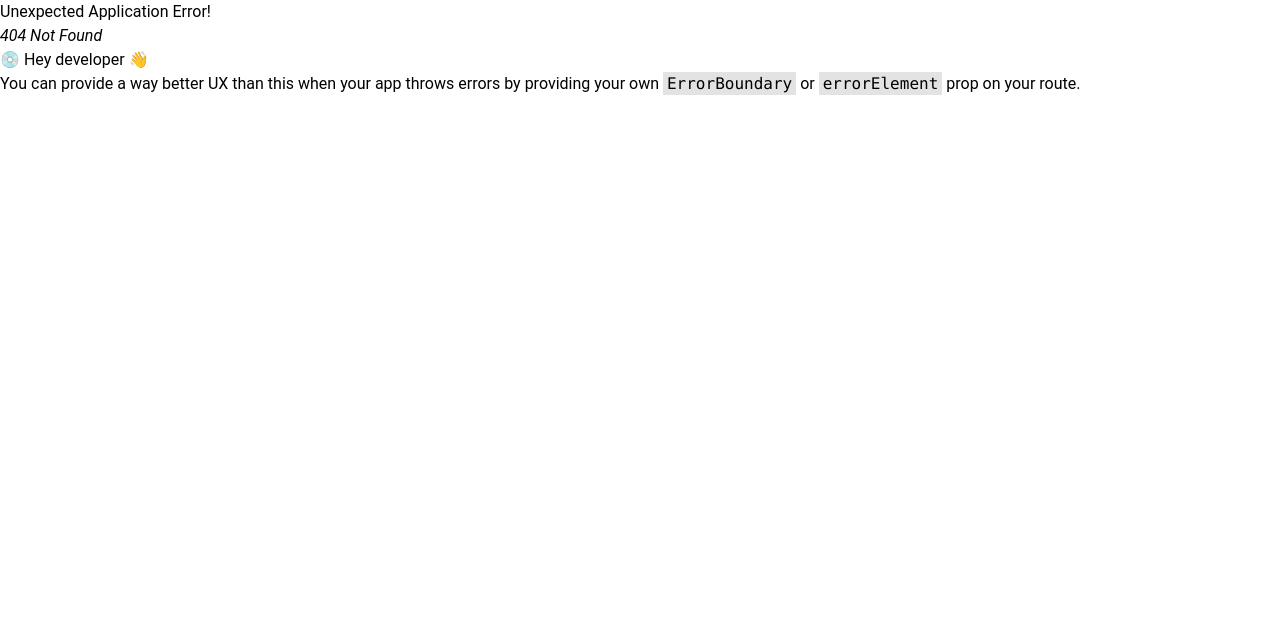
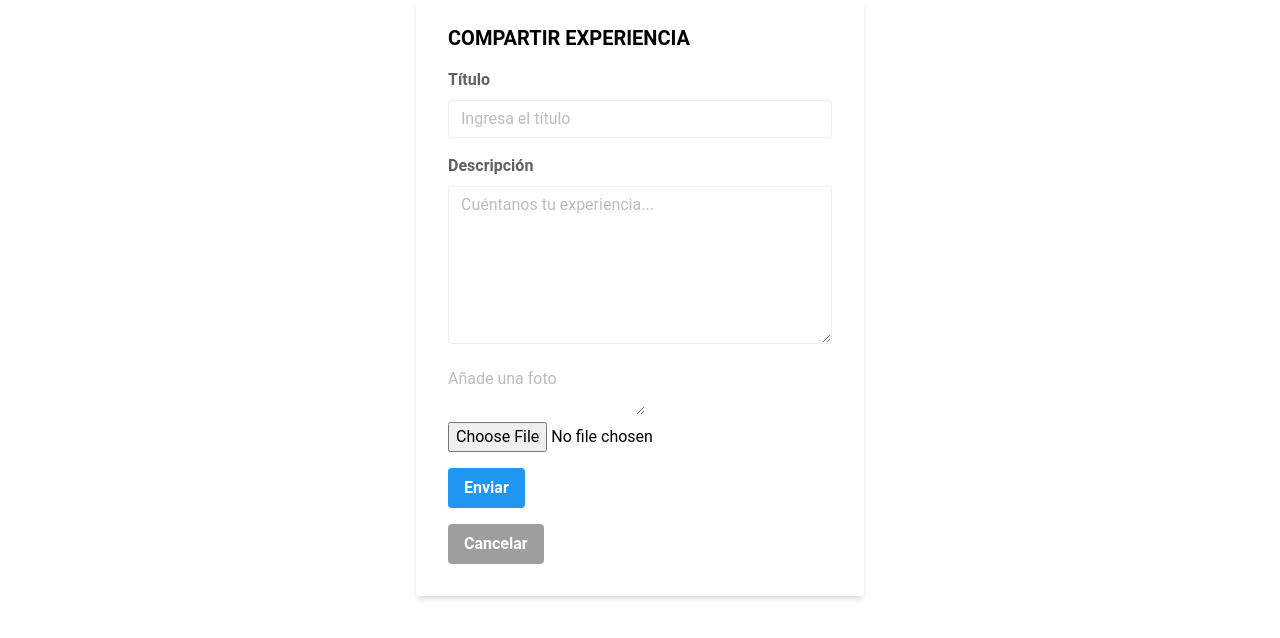
Before and after one commit to Es-Tan-Facil/FrontEnd, a React (Create React App) app: page /admin in a window 1280 px wide. Before the commit this address had no page. Shown: the top 638 px of the page. Built offline with nearby package versions, Linux system fonts and the light colour scheme.

Commit message:
servicios+image64

```diff
--- /dev/null
+++ b/src/Components/InputPhoto.jsx
@@ -0,0 +1,45 @@
+import React, { useState, useEffect} from 'react';
+
+function InputPhoto({setUrlImg}) {
+    const [file, setFile] = useState(null);
+    const [imagePreview, setImagePreview] = useState(null);
+    const [base64, setBase64] = useState(null);
+
+    const handleFileChange = (e) => {
+        const selectedFile = e.target.files[0];
+        setFile(selectedFile);
+
+        const reader = new FileReader();
+        reader.onloadend = () => {
+            setImagePreview(reader.result);
+        };
+        reader.readAsDataURL(selectedFile);
+    };
+
+    useEffect(() => {
+        if (imagePreview) {
+            const canvas = document.createElement("canvas");
+            const image = new Image();
+            image.src = imagePreview;
+            image.onload = () => {
+                canvas.width = image.naturalWidth;
+                canvas.height = image.naturalHeight;
+                const context = canvas.getContext("2d");
+                context.drawImage(image, 0, 0);
+                const base64 = canvas.toDataURL();
+                setBase64(base64);
+                setUrlImg(base64)
+            };
+        }
+    }, [imagePreview]);
+
+    return (
+        <div>
+            <textarea onChange={(e)=> setUrlImg(e.target.value)} value={base64} required class="form-control" placeholder="Añade una foto"
+                                id="photo"/>
+        <input type="file" onChange={handleFileChange} />
+        </div>
+    );
+}
+
+export default InputPhoto;
--- a/src/Components/LoginForm/LoginForm.jsx
+++ b/src/Components/LoginForm/LoginForm.jsx
@@ -1,5 +1,5 @@
 import React from 'react';
-import AuthService from "../../service/AuthService";
+import AuthService from "../../Services/AuthService";
 import { useState } from 'react';
 
 function LoginForm() {
@@ -8,7 +8,7 @@ function LoginForm() {
 
     const handleSubmit = (event) => {
         event.preventDefault();
-        const credentials = { username, password };
+
         AuthService.login(username, password);
     };
 
@@ -17,16 +17,11 @@ function LoginForm() {
 
             <form style={{ width: '400px', height: '300px' }} onSubmit={handleSubmit} className="form">
                 <div className="mb-4">
-                    <label htmlFor="username" className="block text-gray-700 font-bold mb-2">
-                        Usuario:
-                    </label>
-                    <input type="text" id="username" value={username} onChange={(event) => setUsername(event.target.value)} name="username" className="shadow appearance-none border rounded w-full py-2 px-3 text-gray-700 leading-tight focus:outline-none focus:shadow-outline"
-                    />
+                    <label htmlFor="username" className="block text-gray-700 font-bold mb-2">Usuario:</label>
+                    <input type="text" id="username" value={username} onChange={(event) => setUsername(event.target.value)} name="username" className="shadow appearance-none border rounded w-full py-2 px-3 text-gray-700 leading-tight focus:outline-none focus:shadow-outline"/>
                 </div>
                 <div className="mb-6">
-                    <label htmlFor="password" className="block text-gray-700 font-bold mb-2">
-                        Contraseña:
-                    </label>
+                    <label htmlFor="password" className="block text-gray-700 font-bold mb-2">Contraseña:</label>
                     <input type="password" id="password" value={password} onChange={(event) => setPassword(event.target.value)} name="password" className="shadow appearance-none border rounded w-full py-2 px-3 text-gray-700 leading-tight focus:outline-none focus:shadow-outline" />
                 </div>
                 <div className="flex items-center justify-between">
--- a/src/Components/NewsForm/NewsForm.jsx
+++ b/src/Components/NewsForm/NewsForm.jsx
@@ -0,0 +1,53 @@
+import React, { useState } from 'react';
+import HTTPService from '../../Services/HTTPService'
+import InputPhoto from '../InputPhoto'
+import { Link } from "react-router-dom";
+
+
+
+function NewsForm() {
+    const [title, setTitle] = useState('');
+    const [description, setDescription] = useState('');
+    const [urlImg, setUrlImg] = useState("");
+
+    const handleSubmit = (event) => {
+        const data = {
+            name: title,
+            description: description,
+            urlImg: urlImg
+
+        }
+
+        HTTPService().createData(data)
+    }
+
+    return (
+
+        <div className="max-w-md mx-auto bg-white shadow-md rounded px-8 pt-6 pb-8 mb-4">
+            <h2 className="text-xl mb-4 font-bold">COMPARTIR EXPERIENCIA</h2>
+            <form>
+                <div className="mb-4">
+                    <label className="block text-gray-700 font-bold mb-2" htmlFor="title">Título</label>
+                    <input onChange={(event) => { setTitle(event.target.value) }} className="appearance-none border rounded w-full py-2 px-3 text-gray-700 leading-tight focus:outline-none focus:shadow-outline" id="title" type="text" placeholder="Ingresa el título" autoFocus />
+                </div>
+                <div className="mb-4">
+                    <label className="block text-gray-700 font-bold mb-2" htmlFor="description">Descripción</label>
+                    <textarea onChange={(event) => { setDescription(event.target.value) }}
+                        rows={7} p className="appearance-none border rounded w-full py-2 px-3 text-gray-700 leading-tight focus:outline-none focus:shadow-outline" id="description" placeholder="Cuéntanos tu experiencia..." />
+                </div>
+                <div className="mb-4">
+                    <InputPhoto setUrlImg={setUrlImg} />
+                </div>
+                <div className="mb-4">
+                    <Link to="/">
+                        <button onClick={() => handleSubmit()} className="bg-blue-500 hover:bg-blue-700 text-white font-bold py-2 px-4 rounded focus:outline-none focus:shadow-outline" type="submit" content='Enviar' icon='like'>Enviar</button>
+                    </Link>
+                </div>
+                <div className="flex items-center justify-between">
+                    <button className="bg-gray-500 hover:bg-gray-700 text-white font-bold py-2 px-4 rounded focus:outline-none focus:shadow-outline" type="button">Cancelar</button>
+                </div>
+            </form>
+        </div>
+    )
+}
+export default NewsForm
--- /dev/null
+++ b/src/Pages/AdminPage/AdminPage.jsx
@@ -0,0 +1,10 @@
+import React from 'react'
+import NewsForm from '../../Components/NewsForm/NewsForm'
+
+function AdminPage() {
+    return (
+      <NewsForm />
+    )
+  }
+
+  export default AdminPage
--- a/src/Pages/Login.jsx
+++ /dev/null
@@ -1,10 +0,0 @@
-import React from 'react'
-import LoginForm from '../Components/LoginForm/LoginForm'
-
-function Login() {
-    return (
-      <LoginForm />
-    )
-  }
-
-  export default Login
--- /dev/null
+++ b/src/Pages/LoginPage/LoginPage.jsx
@@ -0,0 +1,10 @@
+import React from 'react'
+import LoginForm from '../../Components/LoginForm/LoginForm'
+
+function LoginPage() {
+    return (
+      <LoginForm />
+    )
+  }
+
+  export default LoginPage
--- a/src/Services/Auth-Service.jsx
+++ b/src/Services/AuthHeader.jsx
@@ -1,4 +1,4 @@
-export default function authHeader() {
+ function AuthHeader() {
     const user = JSON.parse(localStorage.getItem('user'));
 
     if (user && user.accessToken) {
@@ -7,3 +7,5 @@ export default function authHeader() {
       return {};
     }
   }
+
+  export default AuthHeader
--- a/src/Services/AuthService.jsx
+++ b/src/Services/AuthService.jsx
@@ -3,7 +3,6 @@ import axios from 'axios';
 const API_URL = "http://localhost:8080/api/auth/";
 
 class AuthService {
-
   async login(username, password) {
     const response = await axios
       .post(API_URL + "signin", {
@@ -23,7 +22,6 @@ class AuthService {
 
   register(username, email, password) {
     return axios.post(API_URL + "signup", {
-
       username,
       email,
       password
@@ -31,8 +29,8 @@ class AuthService {
   }
 
   getCurrentUser() {
-    return JSON.parse(localStorage.getItem('user'));;
+    return JSON.parse(localStorage.getItem('user'));
   }
 }
 
-export default new AuthService();
+export default AuthService;
--- a/src/Services/DataService.jsx
+++ b/src/Services/DataService.jsx
@@ -3,7 +3,7 @@ import axios from "axios";
 
 async function DataServices() {
   try {
-    const response = await axios.get("/model");
+    const response = await axios.get("/api/v1/news");
     return response.data;
   } catch (error) {
     console.error(error);
--- a/src/Services/HTTPService.jsx
+++ b/src/Services/HTTPService.jsx
@@ -1,9 +1,9 @@
 import axios from 'axios';
-import authHeader from '../service/Auth-Header';
+import AuthHeader from '../Services/AuthService';
 
-const HTTPService = () => {
+function HTTPService () {
 
-  const url = 'http://localhost:8080/model';
+  const url = 'http://localhost:8080/api/v1/news';
 
   const getAllData = async () => {
     const response = await axios.get(`${url}`);
@@ -11,27 +11,27 @@ const HTTPService = () => {
   };
 
   const getDataById = async (id) => {
-    const response = await axios.get(`${url}/${id}`, { headers: authHeader() });
+    const response = await axios.get(`${url}/${id}`, { headers: AuthHeader() });
     return response.data;
 
   };
 
   const createData = async (data) => {
-    console.log(authHeader());
+    console.log(AuthHeader());
 
-    const response = await axios.post(`${url}`, data, {headers:{"Content-Type" : "application/json",  "Authorization": 'Bearer ' + authHeader() }});
+    const response = await axios.post(`${url}`, data, {headers:{"Content-Type" : "application/json",  "Authorization": 'Bearer ' + AuthHeader() }});
     return response.data;
 
   };
 
   const updateData = async (id, data) => {
-    const response = await axios.put(`${url}/${id}`, data, { headers: authHeader() });
+    const response = await axios.put(`${url}/${id}`, data, { headers: AuthHeader() });
     return response.data;
 
   };
 
   const deleteData = async (id) => {
-    const response = await axios.delete(`${url}/${id}`, { headers: authHeader() });
+    const response = await axios.delete(`${url}/${id}`, { headers: AuthHeader() });
     return response.data;
 
   };
```
Also changed, not shown: src/Routes/Routes.jsx (+7 -3 lines).
